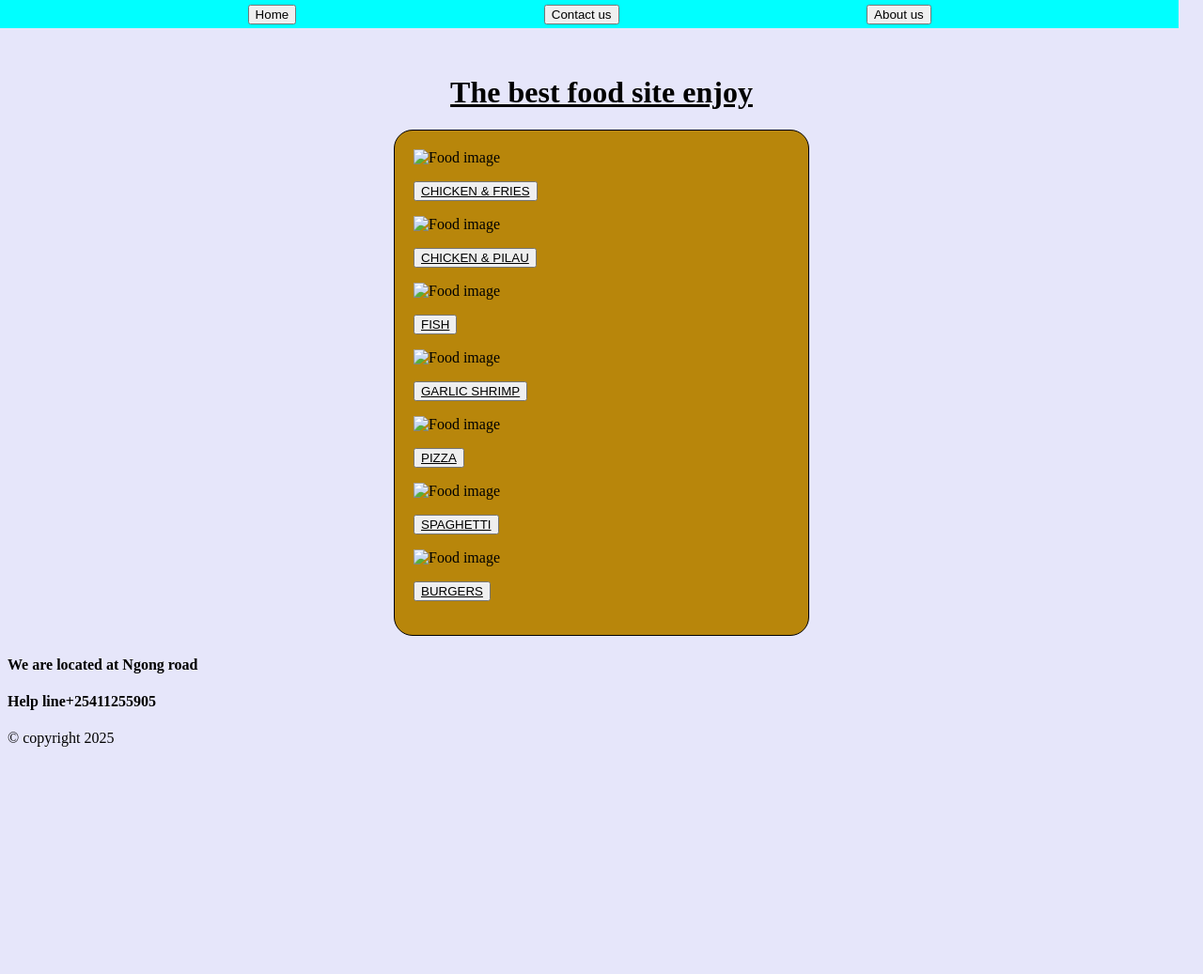
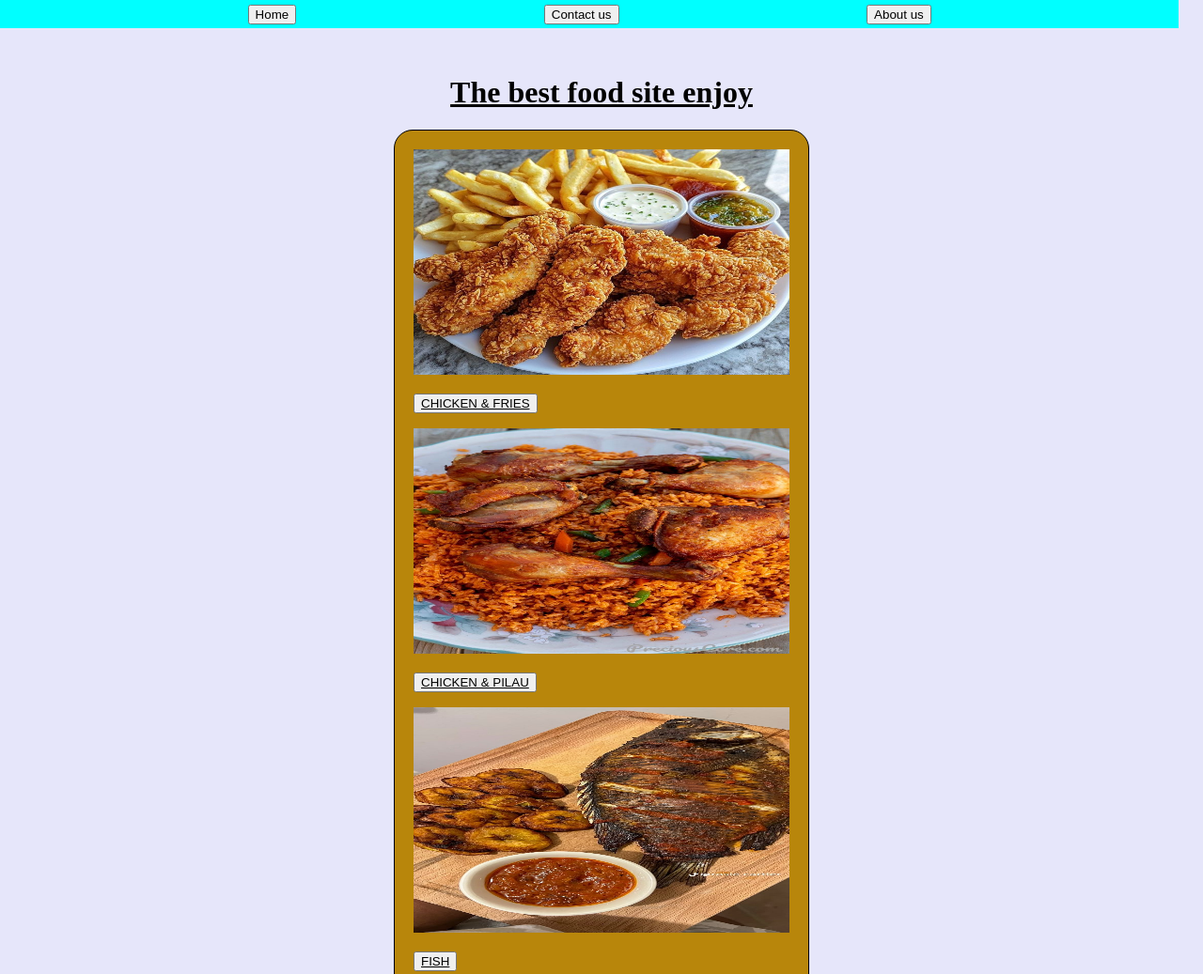
Before and after one commit to kimanidom/food-site, a plain HTML site: page index.html in a window 1280 px wide. Shown: the top 1037 px of the page at 94% size. Before the commit the page ends 803 px from the top, so only its background shows below. Drawn offline with Linux system fonts and the light colour scheme; the site is published under a folder, as on GitHub Pages, so addresses that start at the root find nothing.

Commit message:
./images

```diff
--- a/index.html
+++ b/index.html
@@ -23,28 +23,28 @@
     </header>
     <section class="foodlist">
         <div class="fooditem">
-            <img src="/images/chicken & fries.jpg" alt="Food image">
+            <img src="./images/chicken & fries.jpg" alt="Food image">
             <P><button><u>CHICKEN & FRIES</u></button></P>
             <div>
-                <img src="/images/chicken,pilau.jpg" alt="Food image">
+                <img src="./images/chicken,pilau.jpg" alt="Food image">
                 <p><button><u>CHICKEN & PILAU</u></button></p>
                 <div>
-                    <img src="/images/fish.jpg" alt="Food image">
+                    <img src="./images/fish.jpg" alt="Food image">
                     <P><button><u>FISH</u></button></P>
                 </div>
                 <div>
-                    <img src="/images/garlic shrimp.jpg" alt="Food image">
+                    <img src="./images/garlic shrimp.jpg" alt="Food image">
                     <P><button><u>GARLIC SHRIMP</u></button></P>
                 </div>
                 <div>
-                    <img src="/images/pizaa.jpg" alt="Food image">
+                    <img src="./images/pizaa.jpg" alt="Food image">
                     <P><button><u>PIZZA</u></button></P>
                 </div>
                 <div>
-                    <img src="/images/spagghetti.jpg" alt="Food image">
+                    <img src="./images/spagghetti.jpg" alt="Food image">
                     <P><button><U>SPAGHETTI</button></U></P>
                     <div>
-                        <img src="/images/burgers.jpg" alt="Food image">
+                        <img src="./images/burgers.jpg" alt="Food image">
                         <P><button><U>BURGERS</button></U></P>
                     </div>
                 </div>
```
Also changed, not shown: 1 other file.
